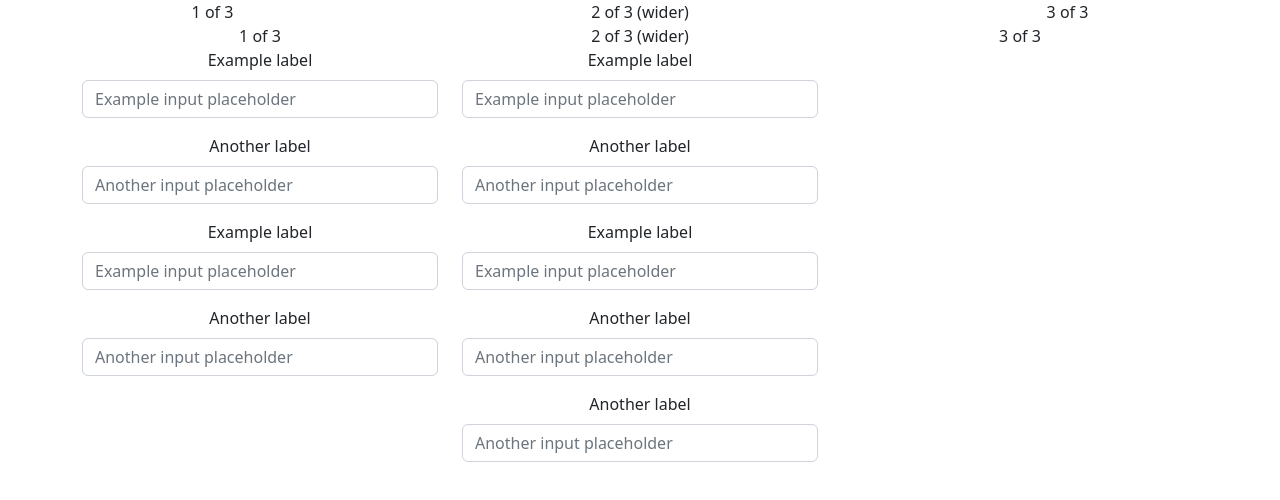
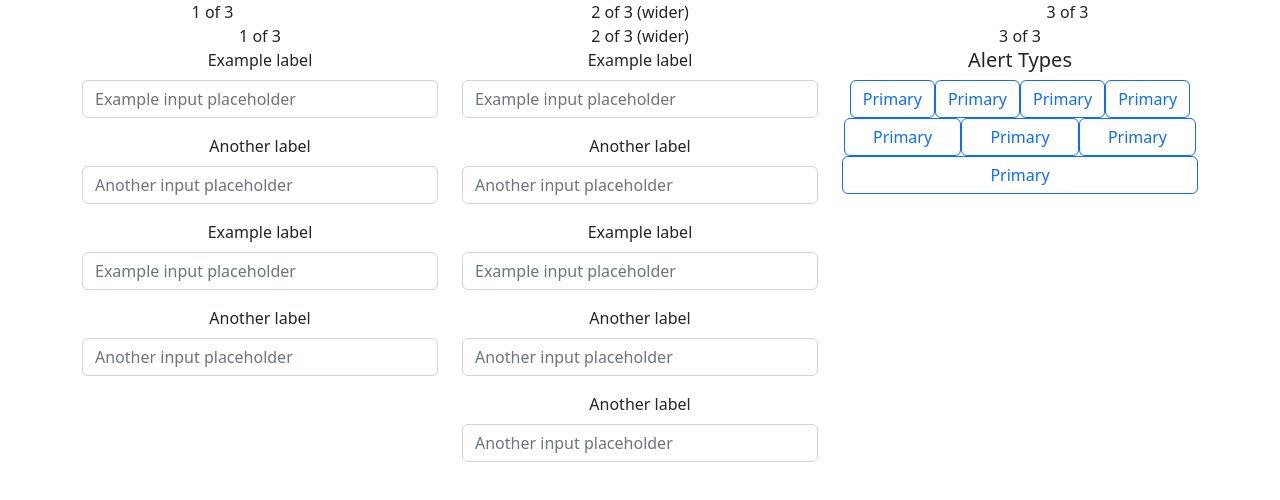
Before and after one commit to andymcbeath/bearclaw-take-home, a Vue app: page / in a window 1280 px wide. Shown: the top 500 px of the page. Built offline with nearby package versions, Linux system fonts and the light colour scheme.

Commit message:
Added some buttons

```diff
--- a/src/App.vue
+++ b/src/App.vue
@@ -112,7 +112,42 @@
           />
         </div>
       </div>
-      <div class="col">3 of 3</div>
+      <div class="col">
+        3 of 3
+        <h5>Alert Types</h5>
+        <button type="button" class="btn btn-outline-primary">Primary</button>
+        <button type="button" class="btn btn-outline-primary">Primary</button>
+        <button type="button" class="btn btn-outline-primary">Primary</button>
+        <button type="button" class="btn btn-outline-primary">Primary</button>
+        <button
+          type="button"
+          class="btn btn-outline-primary"
+          style="width: 33%"
+        >
+          Primary
+        </button>
+        <button
+          type="button"
+          class="btn btn-outline-primary"
+          style="width: 33%"
+        >
+          Primary
+        </button>
+        <button
+          type="button"
+          class="btn btn-outline-primary"
+          style="width: 33%"
+        >
+          Primary
+        </button>
+        <button
+          type="button"
+          class="btn btn-outline-primary"
+          style="width: 100%"
+        >
+          Primary
+        </button>
+      </div>
     </div>
   </div>
 </template>
```
